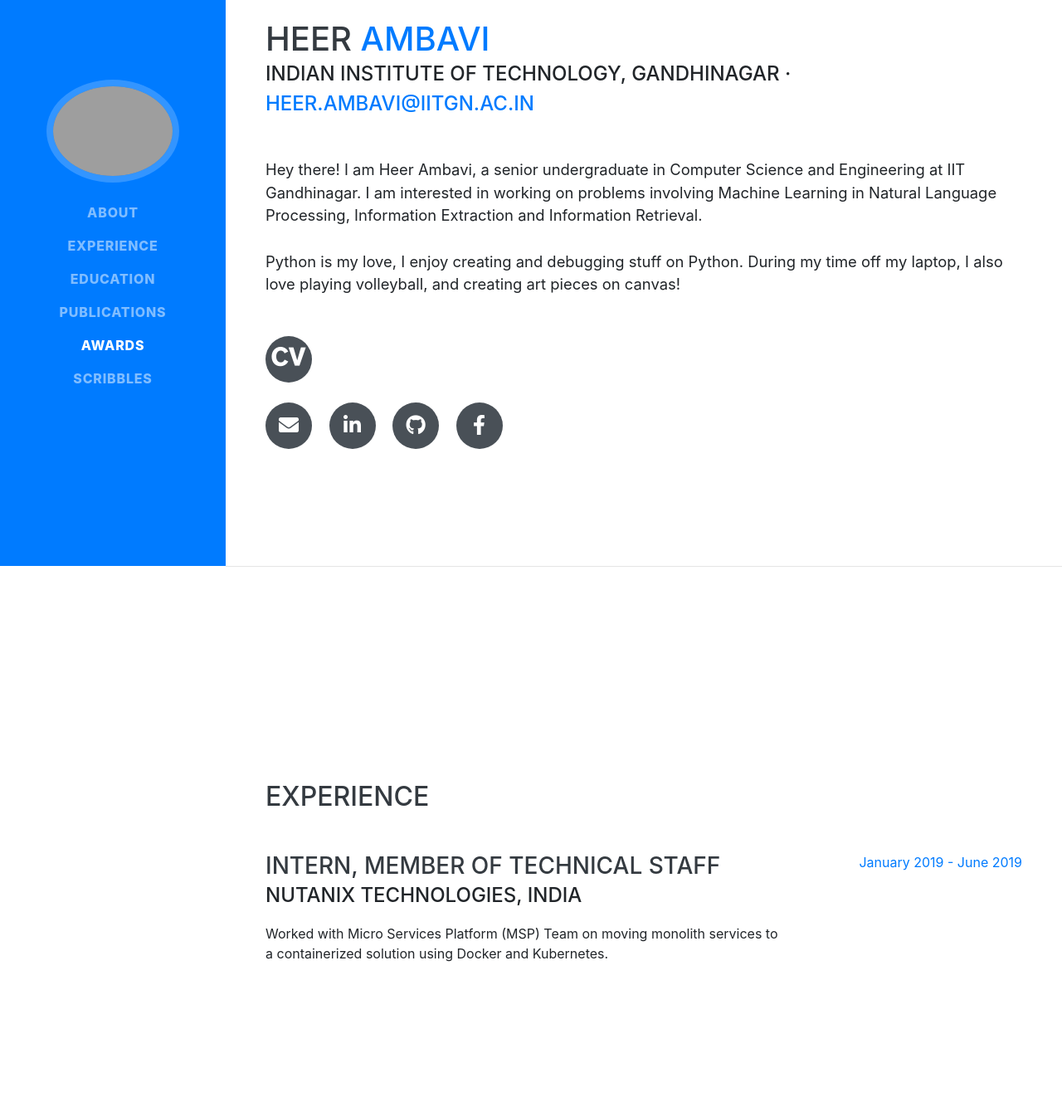
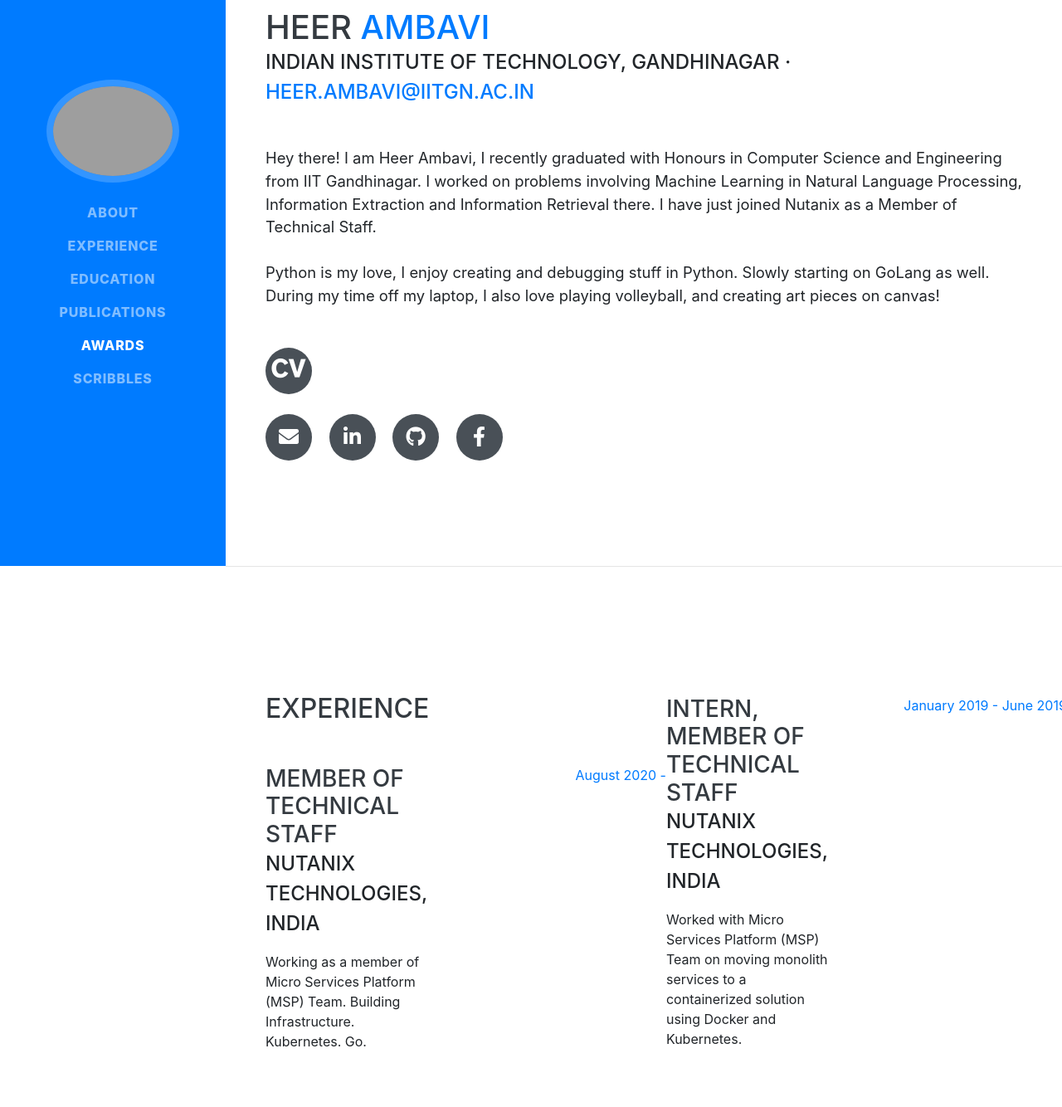
Before and after one commit to HeerAmbavi/HeerAmbavi.github.io, a website with bundled scripts: page index.html in a window 1280 px wide. Shown: the part 118-1452 px from the top of the page at 83% size. Built offline with nearby package versions, Linux system fonts and the light colour scheme; grey boxes are pictures that could not be loaded; a web font is replaced by a local one.

Commit message:
update main content

```diff
--- a/index.html
+++ b/index.html
@@ -81,12 +81,12 @@
         <div class="subheading mb-5">Indian Institute of Technology, Gandhinagar ·
           <a href="mailto:name@email.com">heer.ambavi@iitgn.ac.in</a>
         </div>
-        <p class="lead mb-5">Hey there! I am Heer Ambavi, a senior undergraduate in Computer Science and Engineering at IIT Gandhinagar.
-          I am interested in working on problems involving Machine Learning in Natural Language Processing,
-          Information Extraction and Information Retrieval.
+        <p class="lead mb-5">Hey there! I am Heer Ambavi, I recently graduated with Honours in Computer Science and Engineering from IIT Gandhinagar.
+          I worked on problems involving Machine Learning in Natural Language Processing,
+          Information Extraction and Information Retrieval there. I have just joined Nutanix as a Member of Technical Staff.
           <br>
           <br>
-          Python is my love, I enjoy creating and debugging stuff on Python.
+          Python is my love, I enjoy creating and debugging stuff in Python. Slowly starting on GoLang as well.
           During my time off my laptop, I also love playing volleyball, and creating art pieces on canvas!
         </p>
         <div class="social-icons">
@@ -118,6 +118,18 @@
       <div class="w-100">
         <h2 class="mb-5">Experience</h2>
 
+        <div class="resume-item d-flex flex-column flex-md-row justify-content-between mb-5">
+          <div class="resume-content">
+            <h3 class="mb-0">Member of Technical Staff</h3>
+            <div class="subheading mb-3">Nutanix Technologies, India</div>
+            <p>Working as a member of Micro Services Platform (MSP) Team. Building Infrastructure. Kubernetes. Go. </p>
+          </div>
+          <div class="resume-date text-md-right">
+            <span class="text-primary">August 2020 - </span>
+          </div>
+        </div>
+
+      </div>
         <div class="resume-item d-flex flex-column flex-md-row justify-content-between mb-5">
           <div class="resume-content">
             <h3 class="mb-0">Intern, Member of Technical Staff</h3>
```
